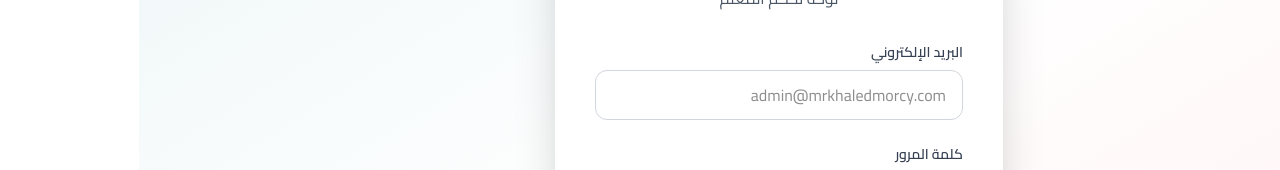
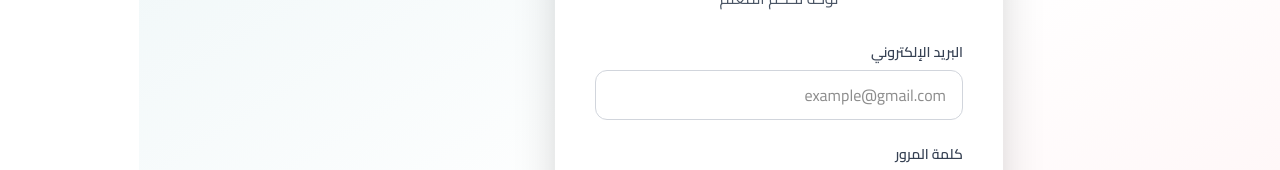
Before and after one commit to 3mr-5aled/MrKhaledMorcy, a Next.js app: page /login in a window 1280 px wide. Shown: the part 284-454 px from the top of the page. Built offline with nearby package versions, Linux system fonts and the light colour scheme.

Commit message:
fix(login): update email placeholder to a generic example

```diff
--- a/src/app/login/page.tsx
+++ b/src/app/login/page.tsx
@@ -89,7 +89,7 @@ function LoginContent() {
                 value={email}
                 onChange={(e) => setEmail(e.target.value)}
                 className="w-full px-4 py-3 border border-gray-300 rounded-xl focus:ring-2 focus:ring-[#1B9AAA] focus:border-transparent outline-none transition-all"
-                placeholder="admin@mrkhaledmorcy.com"
+                placeholder="example@gmail.com"
                 required
                 disabled={isLoading}
               />
```
